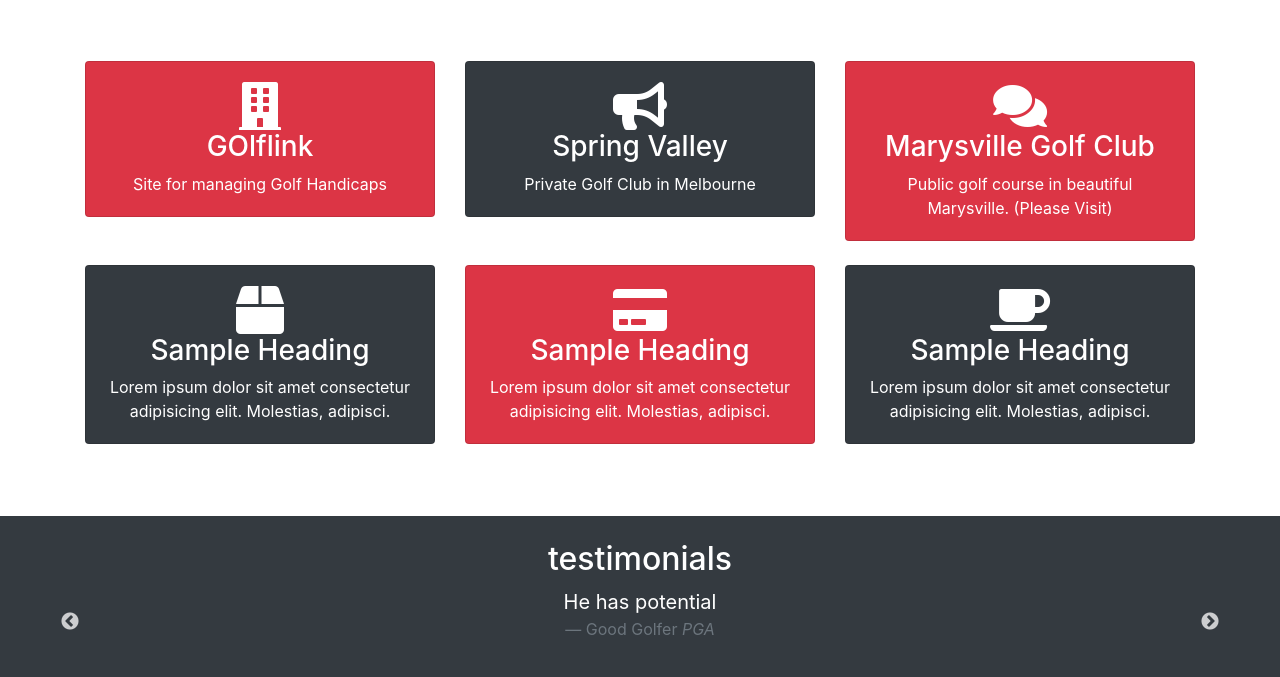
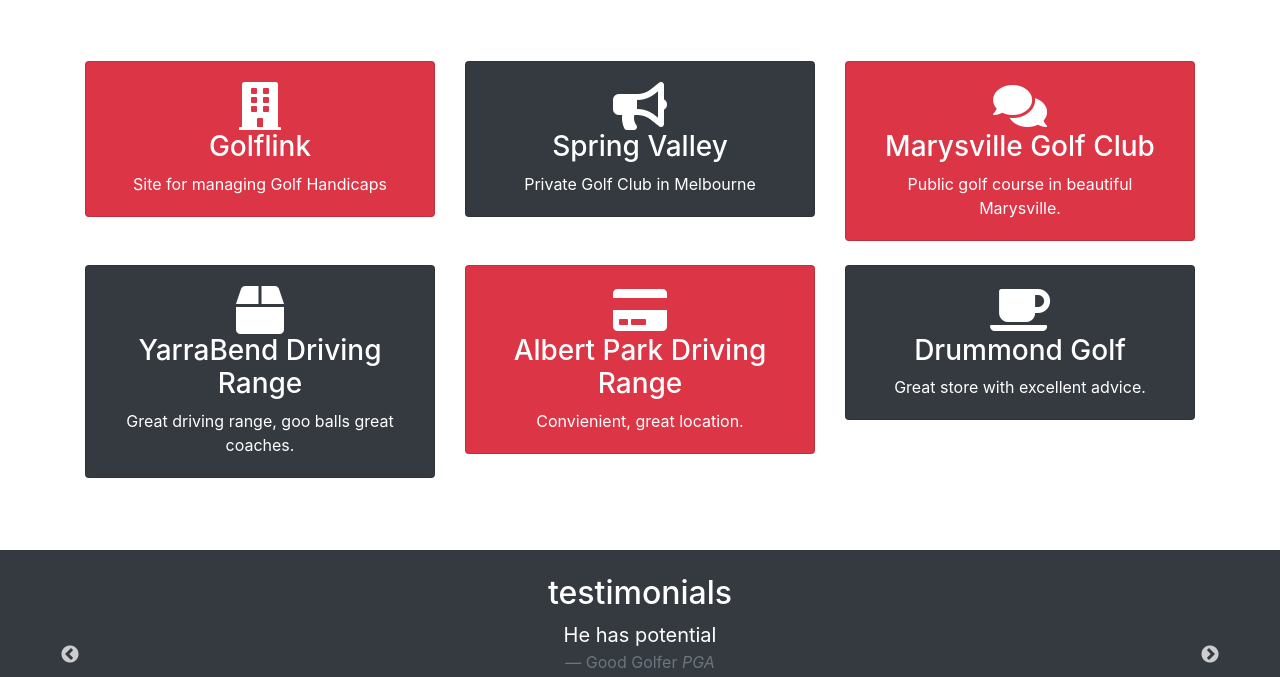
Before and after one commit to duncantalbot/duncangolf, a plain HTML site: page about.html in a window 1280 px wide. Shown: the part 765-1442 px from the top of the page. Drawn offline with nearby package versions, Linux system fonts and the light colour scheme.

Commit message:
about updates

```diff
--- a/about.html
+++ b/about.html
@@ -81,7 +81,7 @@
           <div class="card bg-danger text-white text-center">
             <div class="card-body">
               <i class="fas fa-building fa-3x"></i>
-              <h3>GOlflink</h3>
+              <h3>Golflink</h3>
               Site for managing Golf Handicaps
             </div>
           </div>
@@ -100,7 +100,7 @@
             <div class="card-body">
               <i class="fas fa-comments fa-3x"></i>
               <h3>Marysville Golf Club</h3>
-              Public golf course in beautiful Marysville. (Please Visit)
+              Public golf course in beautiful Marysville.
             </div>
           </div>
         </div>
@@ -111,8 +111,8 @@
           <div class="card bg-dark text-white text-center">
             <div class="card-body">
               <i class="fas fa-box fa-3x"></i>
-              <h3>Sample Heading</h3>
-              Lorem ipsum dolor sit amet consectetur adipisicing elit. Molestias, adipisci.
+              <h3>YarraBend Driving Range</h3>
+              Great driving range, goo balls great coaches.
             </div>
           </div>
         </div>
@@ -120,8 +120,8 @@
           <div class="card bg-danger text-white text-center">
             <div class="card-body">
               <i class="fas fa-credit-card fa-3x"></i>
-              <h3>Sample Heading</h3>
-              Lorem ipsum dolor sit amet consectetur adipisicing elit. Molestias, adipisci.
+              <h3>Albert Park Driving Range</h3>
+              Convienient, great location.
             </div>
           </div>
         </div>
@@ -129,8 +129,8 @@
           <div class="card bg-dark text-white text-center">
             <div class="card-body">
               <i class="fas fa-coffee fa-3x"></i>
-              <h3>Sample Heading</h3>
-              Lorem ipsum dolor sit amet consectetur adipisicing elit. Molestias, adipisci.
+              <h3>Drummond Golf</h3>
+              Great store with excellent advice.
             </div>
           </div>
         </div>
```
